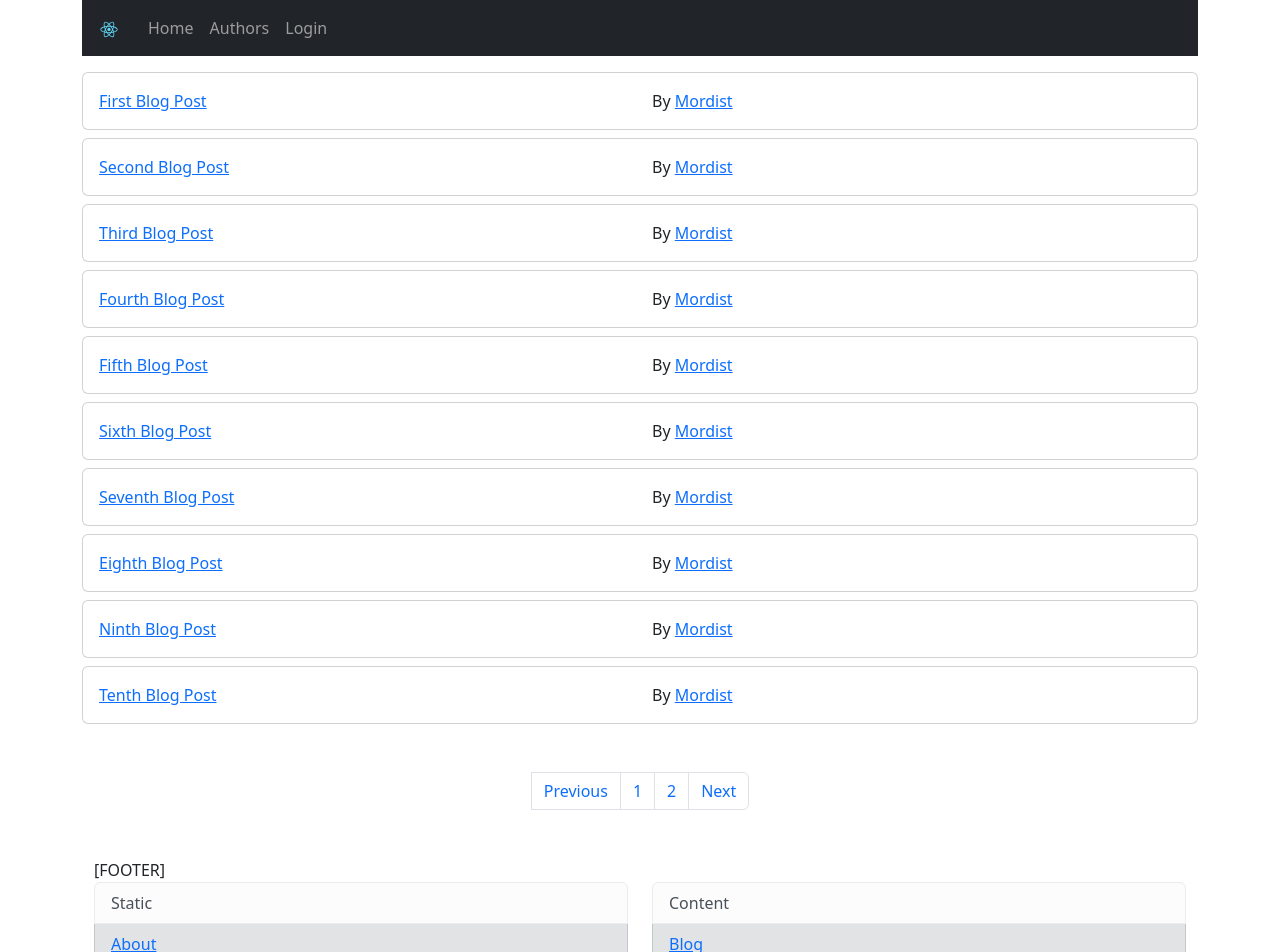
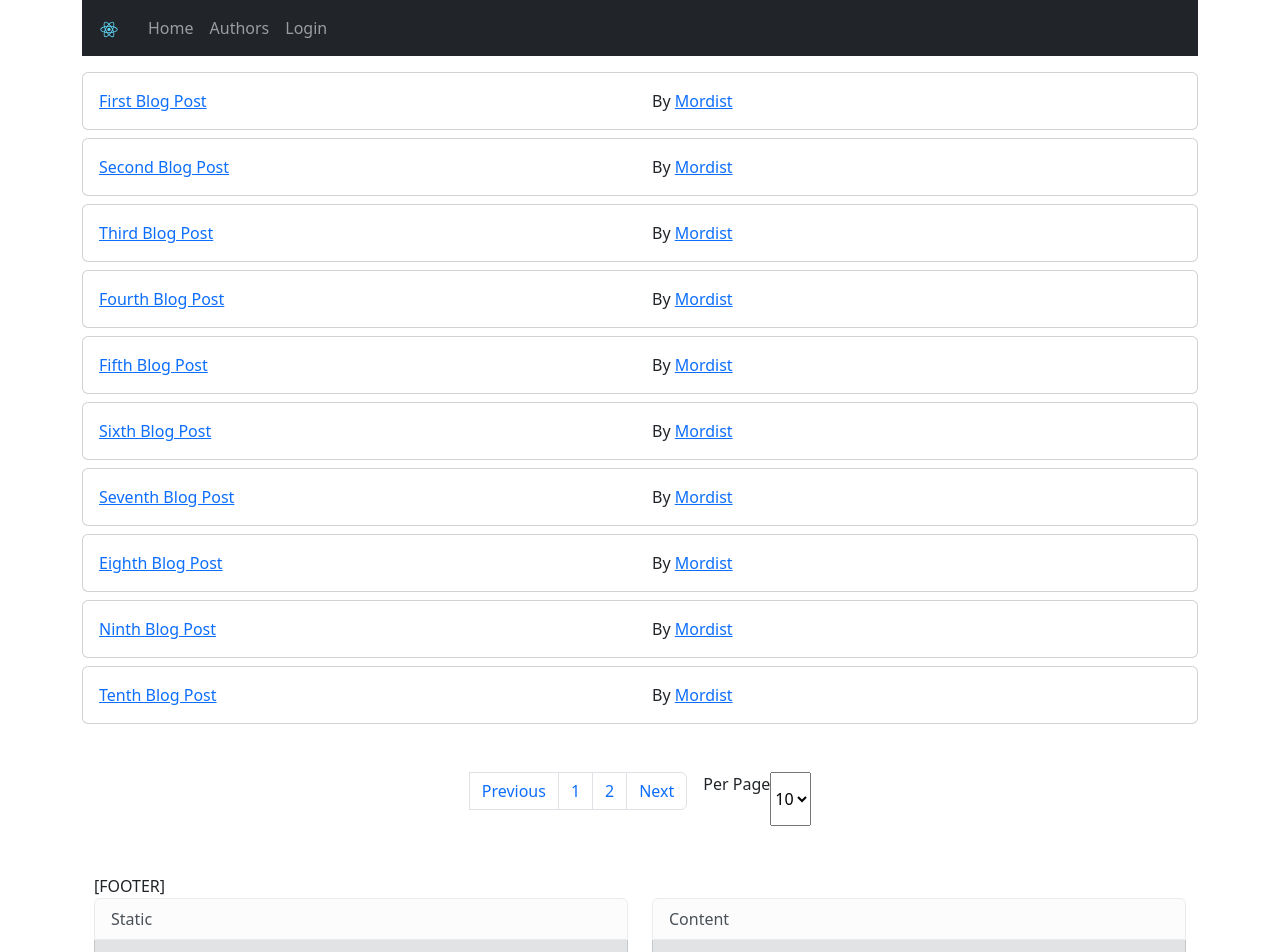
Before and after one commit to SeanHolt/react-blog, a React (Create React App) app: page / in a window 1280 px wide. Shown: the top 952 px of the page. Built offline with nearby package versions, Linux system fonts and the light colour scheme; no server answers.

Commit message:
Code cleanup, added perPage select

```diff
--- a/src/components/Blog.tsx
+++ b/src/components/Blog.tsx
@@ -5,7 +5,7 @@ import { selectCurrentPage, selectPerPage } from "../store";
 import { retrieveBlogs } from "./BlogPosts";
 import { Comments } from "./Comments";
 import { UseBlogStatesType, Blog as BlogItem } from "../types/blog";
-import parser from 'html-react-parser'
+import parser from "html-react-parser";
 
 export function useBlogStates(): UseBlogStatesType {
   const [blogs, setBlogs] = React.useState<BlogItem[]>([]);
--- a/src/components/BlogPosts.tsx
+++ b/src/components/BlogPosts.tsx
@@ -5,11 +5,11 @@ import { Pagination } from "./Pagination";
 import { useSelector } from "react-redux";
 import { selectCurrentPage, selectPerPage } from "../store";
 import { useBlogStates } from "./Blog";
-import { Blog, BlogProps } from "../types/blog";
+import { Blog, BlogPostsProps } from "../types/blog";
 import { RDS } from "../types/base";
 
 export const retrieveBlogs = (
-  props: BlogProps,
+  props: BlogPostsProps,
   perPage: number,
   currentPage: number,
   totalBlogs: number = 15,
@@ -55,7 +55,7 @@ export const retrieveBlogs = (
   }
 };
 
-export function BlogPosts(props: BlogProps) {
+export function BlogPosts(props: BlogPostsProps) {
   const currentPage = useSelector(selectCurrentPage);
   const perPage = useSelector(selectPerPage);
   const { blogs, setBlogs, loading, setLoading, error, setError } =
--- a/src/components/Comments.tsx
+++ b/src/components/Comments.tsx
@@ -1,7 +1,7 @@
 import { useEffect, useState } from "react";
 import { BlogService } from "../services/BlogService";
 import { useParams } from "react-router-dom";
-import { Comment } from '../types/comment'
+import { Comment } from "../types/comment";
 
 export function Comments() {
   const props = useParams();
@@ -18,6 +18,8 @@ export function Comments() {
   }, []);
   return (
     <>
+      {comments.length > 0 ? (
+        <>
           <h4 className="mt-4">Comments</h4>
           {comments.map((comm: Comment) => (
             <div key={comm.id} className="card w-100">
@@ -28,5 +30,7 @@ export function Comments() {
             </div>
           ))}
         </>
+      ) : null}
+    </>
   );
 }
--- a/src/components/Pagination.tsx
+++ b/src/components/Pagination.tsx
@@ -2,6 +2,7 @@ import React from "react";
 import {
   nextPage,
   setPage,
+  setPerPage,
   prevPage,
   useAppDispatch,
   selectTotal,
@@ -26,16 +27,24 @@ export function Pagination() {
     useSelector(selectPerPage),
     useSelector(selectCurrentPage),
   ];
+  const updatePagination = (e: React.ChangeEvent<HTMLSelectElement>) => {
+    dispatch(setPage(1));
+    dispatch(setPerPage(e.target.value));
+  };
   const pages = Math.ceil(total / per);
   for (let i = 0; i < pages; i++) {
     items.push(i);
   }
   return (
-    <nav aria-label="Page Pagination" className="mx-auto mt-5">
-      <ul className="pagination justify-content-center">
+    <nav aria-label="Page Pagination" className="mt-5">
+      <div className="d-flex justify-content-center">
+        <ul className="pagination">
           {current > 1 ? (
             <li key="prev" className="page-item">
-            <button className="page-link" onClick={() => dispatch(prevPage(1))}>
+              <button
+                className="page-link"
+                onClick={() => dispatch(prevPage(1))}
+              >
                 Previous
               </button>
             </li>
@@ -60,7 +69,10 @@ export function Pagination() {
           })}
           {current < Math.ceil(total / per) ? (
             <li key="next" className="page-item">
-            <button className="page-link" onClick={() => dispatch(nextPage(2))}>
+              <button
+                className="page-link"
+                onClick={() => dispatch(nextPage(2))}
+              >
                 Next
               </button>
             </li>
@@ -68,6 +80,15 @@ export function Pagination() {
             <span className="page-link">Next</span>
           )}
         </ul>
+        <form className="d-flex ps-3" role="search">
+          {"Per Page "}
+          <select onChange={updatePagination} value={per}>
+            <option value={10}>10</option>
+            <option value={15}>15</option>
+            <option value={25}>25</option>
+          </select>
+        </form>
+      </div>
     </nav>
   );
 }
--- a/src/store.ts
+++ b/src/store.ts
@@ -47,8 +47,15 @@ export const store = configureStore({
     app: appStore.reducer,
   },
 });
-export const { setPage, prevPage, nextPage, setAuthor, setBlogId, setTotal } =
-  appStore.actions;
+export const {
+  setPage,
+  prevPage,
+  nextPage,
+  setAuthor,
+  setBlogId,
+  setTotal,
+  setPerPage,
+} = appStore.actions;
 export type RootState = ReturnType<typeof store.getState>;
 
 export const selectCurrentPage = (state: RootState) => state.app.currentPage;
--- a/src/types/blog.ts
+++ b/src/types/blog.ts
@@ -10,7 +10,7 @@ export type Blog = {
     name?: string;
   };
 };
-export type BlogProps = {
+export type BlogPostsProps = {
   id?: string;
   author?: string;
 };
```
Also changed, not shown: src/index.tsx (+12 -1 lines), src/services/BlogService.ts (+13 -12 lines). Lines whose indentation alone changed are shown as unchanged.
